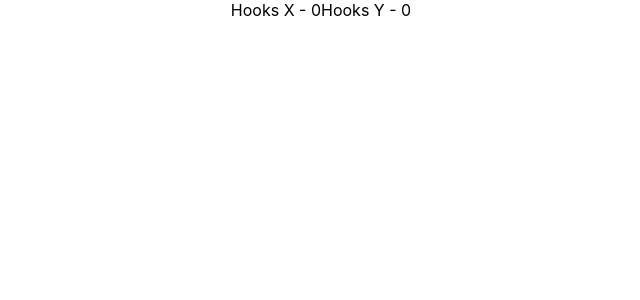
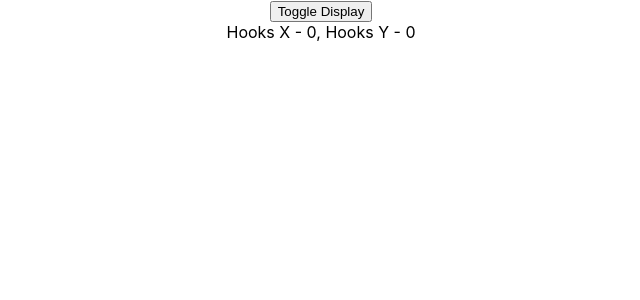
Before and after one commit to Henrynunez112/ReactPractice, a React (Create React App) app in the folder counter-react/: page / in a window 1280 px wide. Shown: the top 300 px of the page, without its empty margins (319-959 px from the left). Built offline with nearby package versions, Linux system fonts and the light colour scheme.

Commit message:
useEffect mimic component Unmount

```diff
--- a/counter-react/src/App.js
+++ b/counter-react/src/App.js
@@ -1,5 +1,6 @@
 import React from 'react';
 import './App.css';
+import MouseContaniner from './components/MouseContaniner';
 // import ClassCounterOne from './components/ClassCounterOne';
 // import UseEffectHookCounterOne from './components/UseEffectHookCounterOne';
 // import HookCounterFour from './components/HookCounterFour';
@@ -8,7 +9,7 @@ import './App.css';
 // import HookCounterTwo from './components/HookCounterTwo';
 // import HookCounterThree from './components/HookCounterThree';
 // import ClassMouse from './components/ClassMouse'
-import HookMouse from './components/HookMouse';
+// import HookMouse from './components/HookMouse';
 
 function App() {
   return (
@@ -21,7 +22,8 @@ function App() {
       {/* <ClassCounterOne /> */}
       {/* <UseEffectHookCounterOne /> */}
       {/* <ClassMouse /> */}
-      <HookMouse />
+      {/* <HookMouse /> */}
+      <MouseContaniner />
 
     </div>
   );
--- a/counter-react/src/components/ClassMouse.js
+++ b/counter-react/src/components/ClassMouse.js
@@ -20,6 +20,11 @@ class ClassMouse extends Component {
     componentDidMount(){
         window.addEventListener('mousemove', this.logMousePosition)
     }
+
+    componentWillUnmount(){
+        window.removeEventListener('mousemove', this.logMousePosition)
+    }
+
     render(){
         return(
             <div>
--- a/counter-react/src/components/HookMouse.js
+++ b/counter-react/src/components/HookMouse.js
@@ -15,12 +15,18 @@ function HookMouse() {
     useEffect(()=>{
         console.log('useEffect Called');
         window.addEventListener('mousemove', logMousePosition)
+
+            return()=>{
+                console.log('Component unmount');
+                window.removeEventListener('mousemove', logMousePosition)
+            }
+
     }, [])
 
 
     return (
         <div>
-            Hooks X - {x}
+            Hooks X - {x},
             Hooks Y - {y}
         </div>
     )
--- /dev/null
+++ b/counter-react/src/components/MouseContaniner.js
@@ -0,0 +1,17 @@
+import React, {useState} from 'react'
+import HookMouse from './HookMouse';
+
+function MouseContaniner() {
+
+    const [display, setDisplay] = useState(true);
+
+
+    return (
+        <div>
+            <button onClick={()=> setDisplay(!display)}>Toggle Display</button>
+            {display && <HookMouse />}
+        </div>
+    )
+}
+
+export default MouseContaniner
```
